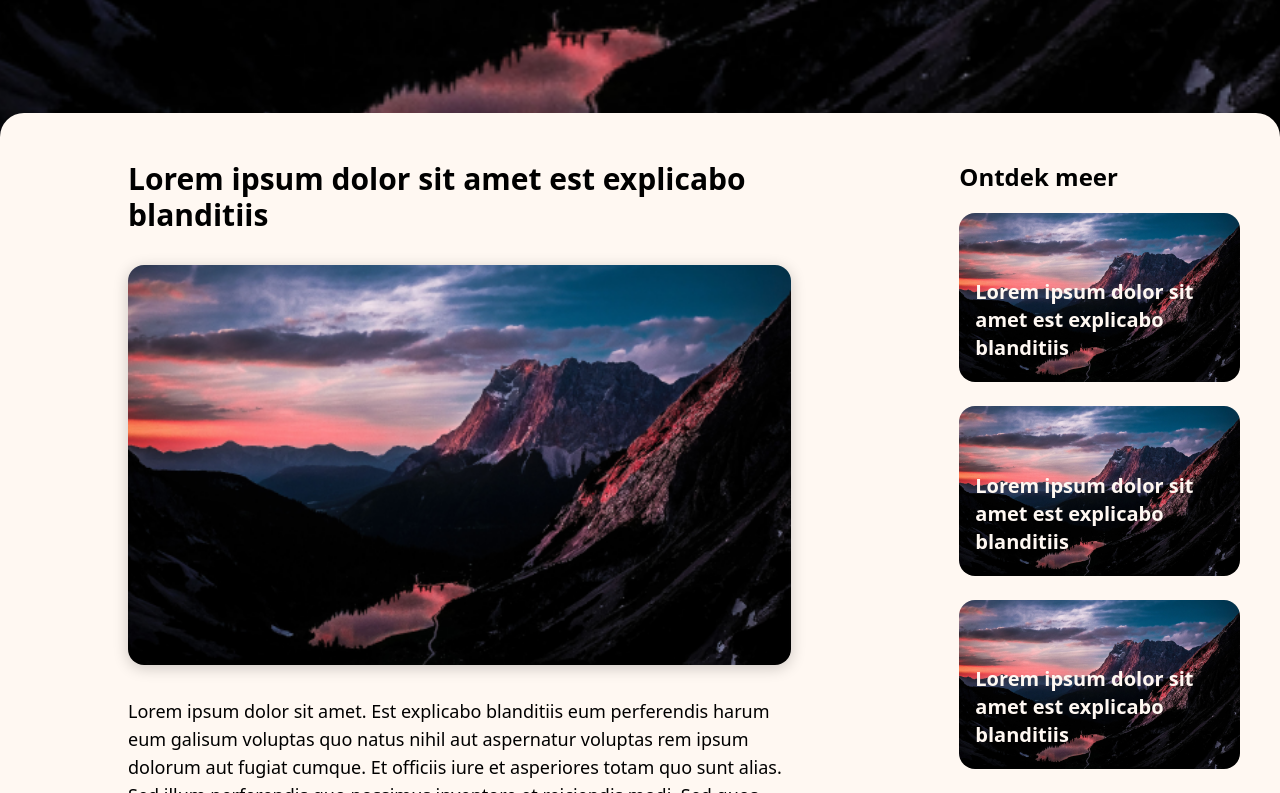
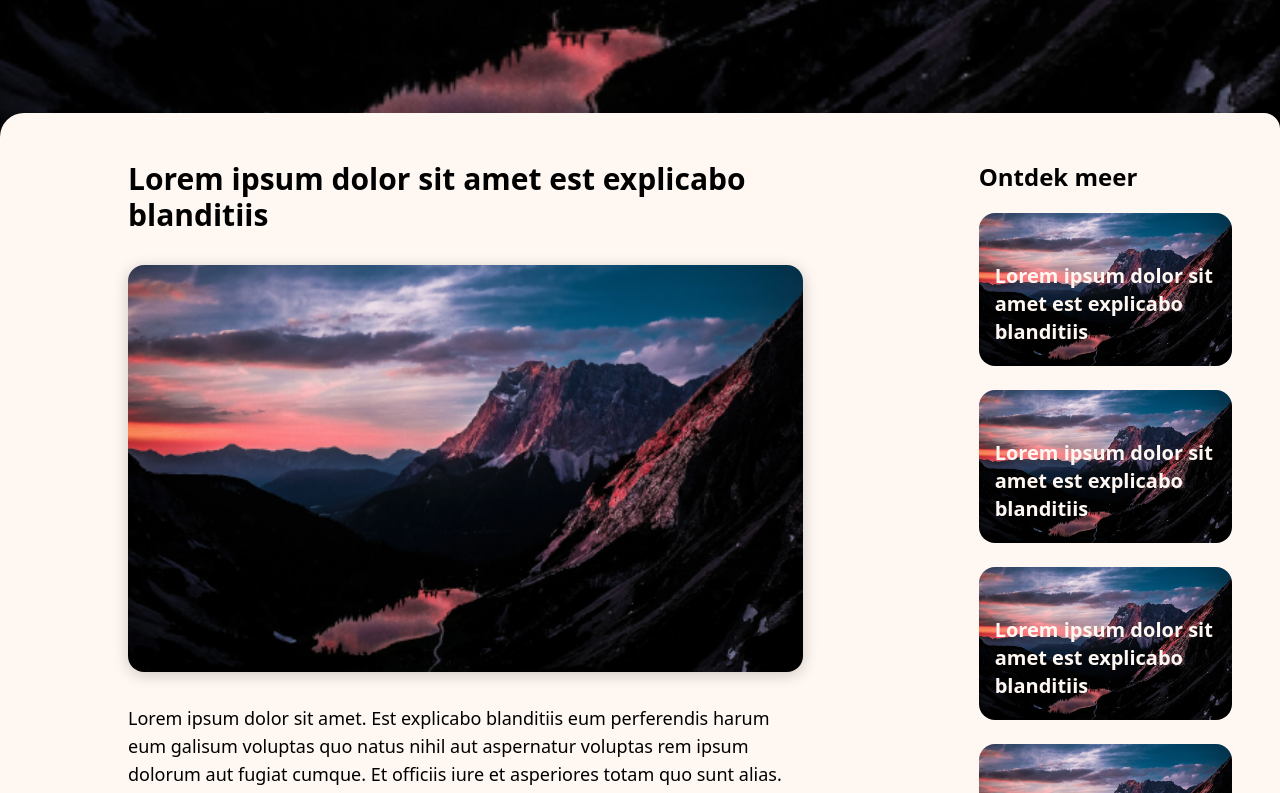
Before and after one commit to dannyfrelink/affiliate-blog, a React (Create React App) app: page /blogs/1 in a window 1280 px wide. Shown: the part 607-1400 px from the top of the page. Built offline with nearby package versions, Linux system fonts and the light colour scheme; the HTML template or start-up script is replaced by a standard one.

Commit message:
update: add more padding to SideBar

```diff
--- a/src/components/pages/blogs/SideBar.tsx
+++ b/src/components/pages/blogs/SideBar.tsx
@@ -19,12 +19,12 @@ const SideBar: React.FC<SideBarProps> = ({ blogs, id }) => {
 					? ""
 					: screenSize < 1000
 					? ""
-					: `sticky h-full w-[1150px] rounded-l-none ${
+					: `sticky h-full w-[1050px] !bg-[unset] before:bg-primary before:absolute before:inset-0 before:z-[-1] before:rounded-r-2xl ${
 							scrolled > 600 && scrolledUp
 								? "top-[4.5rem]"
 								: "top-0"
-					  } ${screenSize < 1250 ? "!px-6" : "!px-10"} ${
-							screenSize > 1500 && "w-[900px] !px-12"
+					  } ${screenSize < 1250 ? "!px-10" : "!px-12"} ${
+							screenSize > 1500 && "w-[884px] !px-16"
 					  }`
 			}`}
 		>
```
